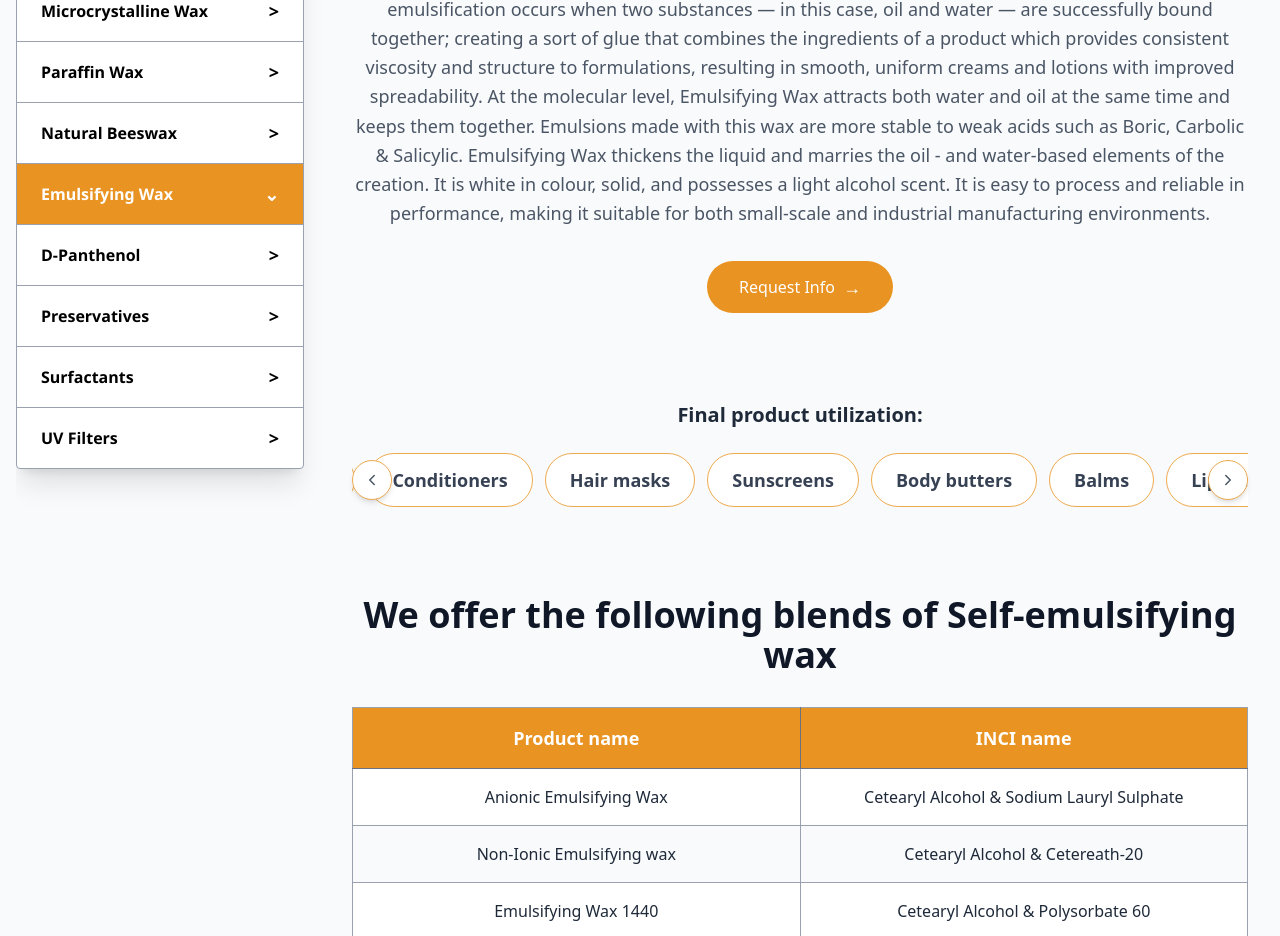
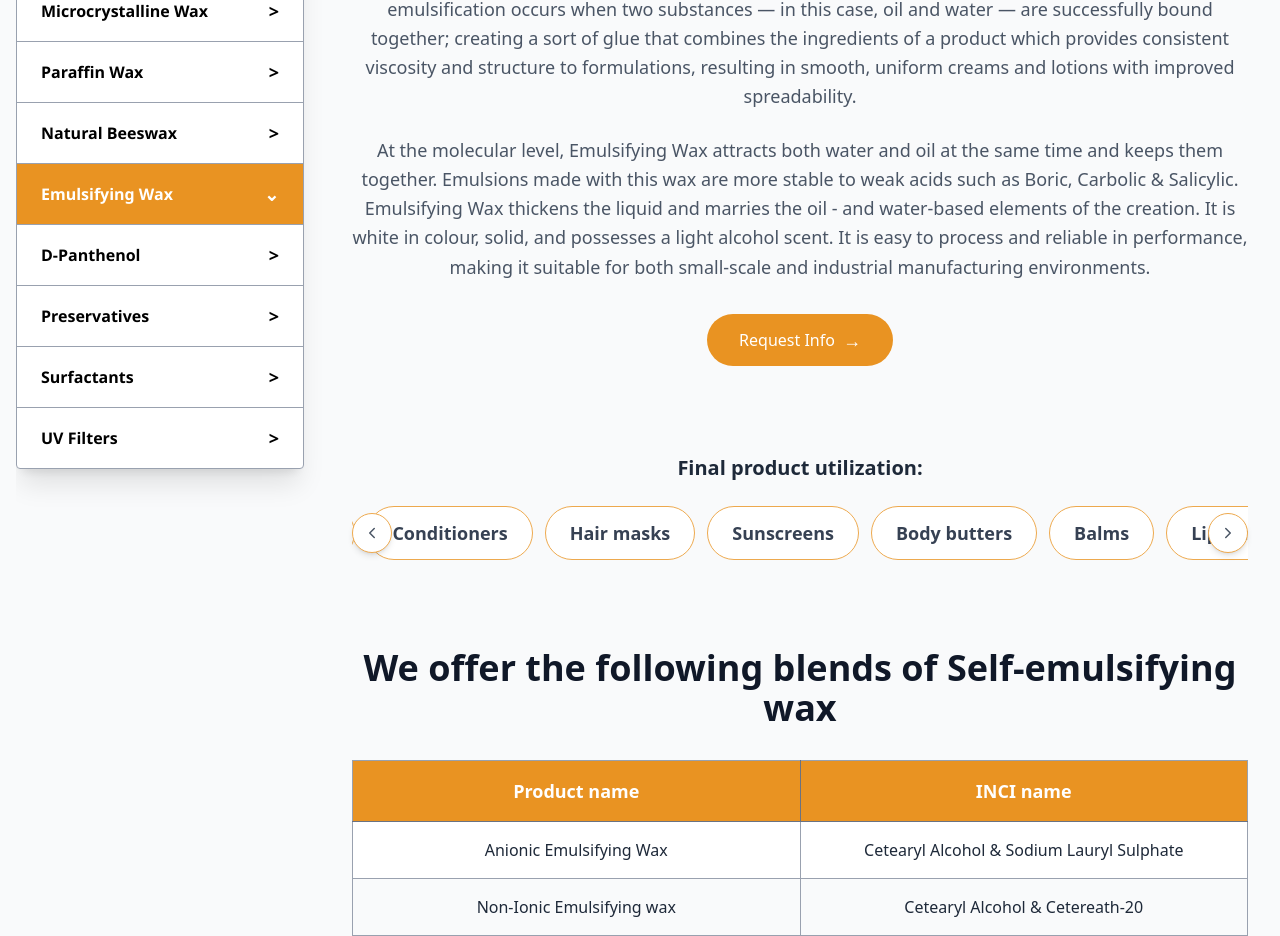
Before and after one commit to abhishek251100/unicorn-petroleum2, a React (Vite) app in the folder unicorn-petroleum2-main/: page /products/emulsifying-wax in a window 1280 px wide. Shown: the part 920-1856 px from the top of the page. Built offline with nearby package versions, Linux system fonts and the light colour scheme.

Commit message:
Chunicorn

```diff
--- a/unicorn-petroleum2-main/src/components/productsPage/dPanthenol/dPanthenolData.js
+++ b/unicorn-petroleum2-main/src/components/productsPage/dPanthenol/dPanthenolData.js
@@ -19,10 +19,11 @@
     ],
 
   commonSection: {
-    title: "D-Panthenol / Dex panthenol",
+    title: "D-Panthenol / Dexpanthenol",
     description:
-      "The mild, ready-to-use precursor of pantothenic acid—also referred to as the superstar vitamin B5—is panthenol that is stable, covering a wide pH range and is suitable with varied cosmetic / pharmaceutical raw materials, thereby blending well into diverse formulations. It showcases exceptional humectant values for long-lasting hydration. It readily dissolves in water, alcohol, propylene glycol, ether, chloroform and is partially soluble in glycerin. Panthenol acts as a silky-smooth moisturizer gliding over the skin, leaving a soft and moisturized looking surface that is drastically smoother and more flexible. However, its expertise is not limited to skincare. Panthenol and Pantothenic Acid are both excellent hair care ingredients. They pair up providing the hair bounce, plumpness, and an appealing appearance thereby nourishing hair that's been worn down by heat and chemical treatments.",
-    additionalInfo: "",
+      "The mild, ready-to-use precursor of pantothenic acid—also referred to as the superstar vitamin B5—is panthenol that is stable, covering a wide pH range and is suitable with varied cosmetic / pharmaceutical raw materials, thereby blending well into diverse formulations. It showcases exceptional humectant values for long-lasting hydration. It readily dissolves in water, alcohol, propylene glycol, ether, chloroform and is partially soluble in glycerin. Panthenol acts as a silky-smooth moisturizer gliding over the skin, leaving a soft and moisturized looking surface that is drastically smoother and more flexible.",
+    additionalInfo:
+      "However, its expertise is not limited to skincare. Panthenol and Pantothenic Acid are both excellent hair care ingredients. They pair up providing the hair bounce, plumpness, and an appealing appearance thereby nourishing hair that's been worn down by heat and chemical treatments.",
     brochureUrl: "#",
   },
 
--- a/unicorn-petroleum2-main/src/components/productsPage/emulsifyingWax/emulsifyingWaxData.js
+++ b/unicorn-petroleum2-main/src/components/productsPage/emulsifyingWax/emulsifyingWaxData.js
@@ -21,8 +21,9 @@ export const emulsifyingWaxData = {
   commonSection: {
     title: "Emulsifying Wax / Anionic Emulsifying Wax / Non-Ionic Emulsifying Wax / Self Emulsifying Wax",
     description:
-      "Emulsifying Wax is a type of cosmetic emulsifying ingredient used primarily in the manufacturing of creams, lotions, and other beauty products that have both water and oil phase. This type of wax helps in mixing or emulsifying the water phase and oil phase together to form an ointment minimizing phase separation and increasing formulation stability especially during a diverse temperature environment. The emulsification occurs when two substances — in this case, oil and water — are successfully bound together; creating a sort of glue that combines the ingredients of a product which provides consistent viscosity and structure to formulations, resulting in smooth, uniform creams and lotions with improved spreadability. At the molecular level, Emulsifying Wax attracts both water and oil at the same time and keeps them together. Emulsions made with this wax are more stable to weak acids such as Boric, Carbolic & Salicylic. Emulsifying Wax thickens the liquid and marries the oil - and water-based elements of the creation. It is white in colour, solid, and possesses a light alcohol scent. It is easy to process and reliable in performance, making it suitable for both small-scale and industrial manufacturing environments.",
-    additionalInfo: "",
+      "Emulsifying Wax is a type of cosmetic emulsifying ingredient used primarily in the manufacturing of creams, lotions, and other beauty products that have both water and oil phase. This type of wax helps in mixing or emulsifying the water phase and oil phase together to form an ointment minimizing phase separation and increasing formulation stability especially during a diverse temperature environment. The emulsification occurs when two substances — in this case, oil and water — are successfully bound together; creating a sort of glue that combines the ingredients of a product which provides consistent viscosity and structure to formulations, resulting in smooth, uniform creams and lotions with improved spreadability.",
+    additionalInfo:
+      "At the molecular level, Emulsifying Wax attracts both water and oil at the same time and keeps them together. Emulsions made with this wax are more stable to weak acids such as Boric, Carbolic & Salicylic. Emulsifying Wax thickens the liquid and marries the oil - and water-based elements of the creation. It is white in colour, solid, and possesses a light alcohol scent. It is easy to process and reliable in performance, making it suitable for both small-scale and industrial manufacturing environments.",
     brochureUrl: "#",
   },
 
--- a/unicorn-petroleum2-main/src/components/productsPage/preservatives/preservativesData.js
+++ b/unicorn-petroleum2-main/src/components/productsPage/preservatives/preservativesData.js
@@ -21,8 +21,9 @@ export const preservativesData = {
   commonSection: {
     title: "Preservatives",
     description:
-      "Preservatives are specific substances used to prevent decomposition caused by bacteria, fungi, and oxidation. Preventing multiple kinds of degradation can extend the shelf life of an extensive selection of commodities, particularly dietary supplements, medications, cosmetics, and industrial chemicals. Its primary task is to ensure that the product is healthy, efficient, and useful over time, while also preserving its original quality and performance. The composition, intended usage, and preservation environment of the product impact the choice and concentration of preservatives utilised. Furthermore, its application is driven by strict regulated guidelines aiming to safeguard consumers and reduce any related health hazards. We offer a comprehensive range of preservatives such as Glycerol monostearate, phenoxyethanol, methyl paraben, propyl paraben, ethylhexyl glycerine, and DMDM hydantoin.",
-    additionalInfo: "",
+      "Preservatives are specific substances used to prevent decomposition caused by bacteria, fungi, and oxidation. Preventing multiple kinds of degradation can extend the shelf life of an extensive selection of commodities, particularly dietary supplements, medications, cosmetics, and industrial chemicals. Its primary task is to ensure that the product is healthy, efficient, and useful over time, while also preserving its original quality and performance.",
+    additionalInfo:
+      "The composition, intended usage, and preservation environment of the product impact the choice and concentration of preservatives utilised. Furthermore, its application is driven by strict regulated guidelines aiming to safeguard consumers and reduce any related health hazards. We offer a comprehensive range of preservatives such as Glycerol monostearate, phenoxyethanol, methyl paraben, propyl paraben, ethylhexyl glycerine, and DMDM hydantoin.",
     brochureUrl: "#",
   },
 
```
